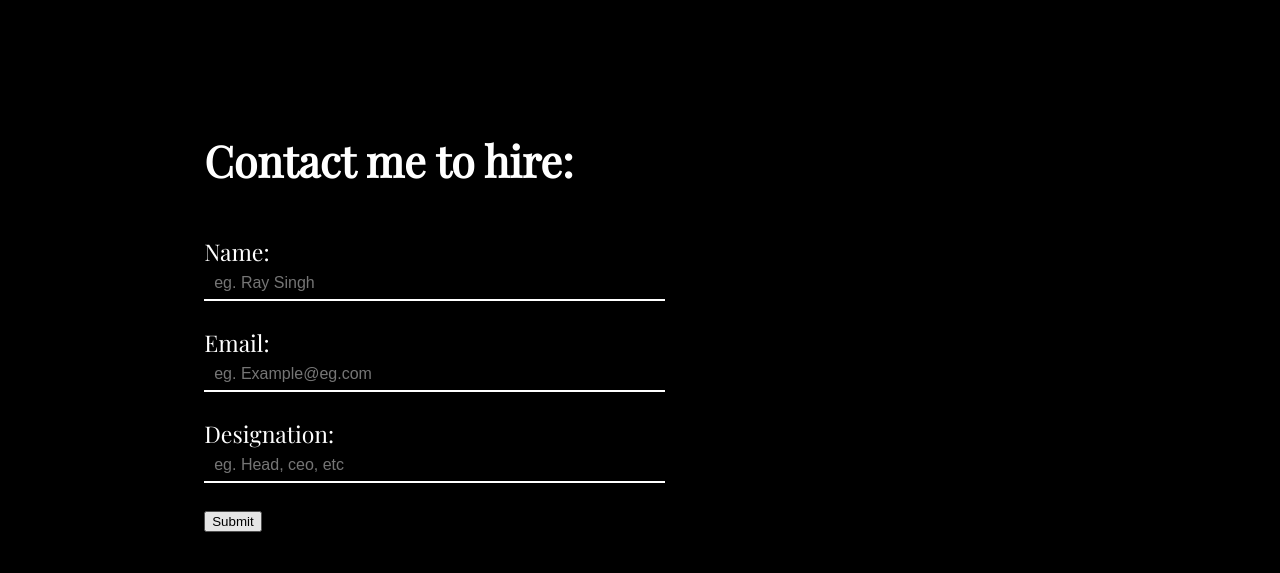
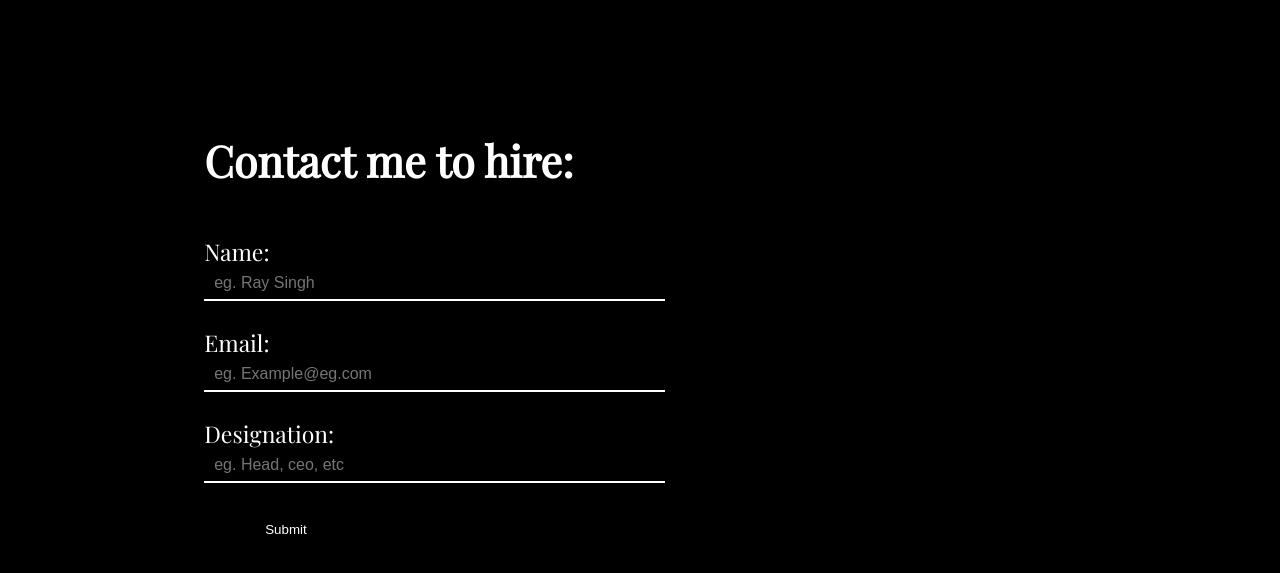
Before and after one commit to SwarnimTripathi001/Swarnim-Tripathi, a plain HTML site: page index.html in a window 1280 px wide. In both pictures the pointer is over the input "Submit". Shown: the part 1725-2298 px from the top of the page. Drawn offline with nearby package versions, Linux system fonts and the light colour scheme.

Commit message:
Update style.css

```diff
--- a/style.css
+++ b/style.css
@@ -175,13 +175,13 @@ section .container h1:hover{
 .inp input:focus, .inp input:hover{
     width: 83%;
 }
-.form input[type= "button"]{
+.form input[type= "submit"]{
     padding: 13px 61px;
     border: none;
     border-radius: 4px;
     transition: all 0.4s ease-in-out;
 }
-.form input[type= "button"]:hover{
+.form input[type= "submit"]:hover{
     background-color: black;
     color: white;
 }
```
